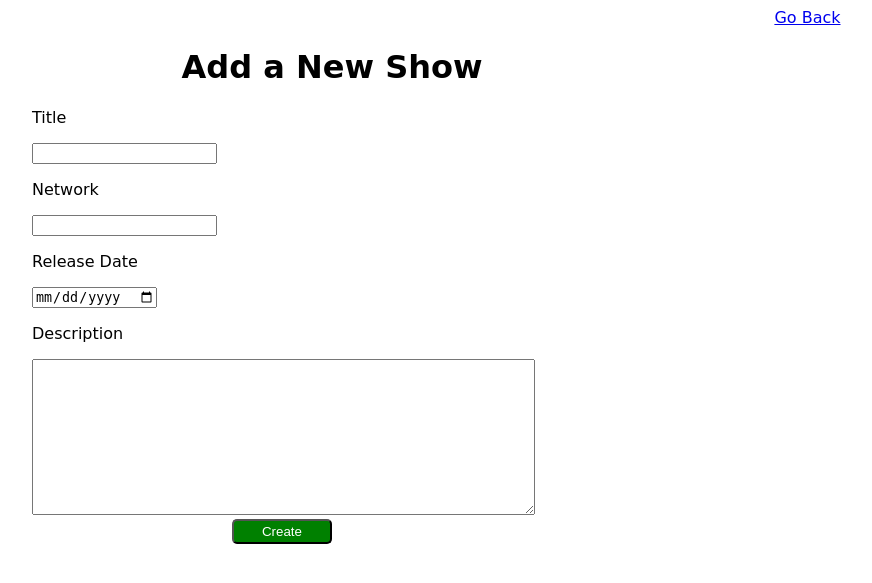
After one commit to dcrawford027/semi_RESTful_tv_shows, a Django app: page /shows/new in a window 1280 px wide. The commit adds this page. Shown: the top 583 px of the page, without its empty margins (308-1180 px from the left). Run offline with Django 3.2, Linux system fonts and the light colour scheme.

Commit message:
added all routes

```diff
--- a/main_app/static/css/style.css
+++ b/main_app/static/css/style.css
@@ -34,3 +34,41 @@ tr:nth-child(even) td {
 tr:nth-child(odd) td {
     background: #FEFEFE;
 }
+
+.link-right {
+    margin-left: 85%;
+}
+
+.form-container {
+    width: 600px;
+    margin: 10px auto;
+}
+
+.center-text {
+    text-align: center;
+}
+
+.btn-create {
+    background-color: green;
+    color: white;
+    border-radius: 5px;
+    width: 100px;
+    height: 25px;
+    margin-left: 200px;
+}
+
+button:hover {
+    cursor: pointer;
+}
+
+.header {
+    margin-bottom: 100px;
+}
+
+.edit-container {
+    margin-top: 150px;
+}
+
+.link-center {
+    margin-left: 625px;
+}
--- /dev/null
+++ b/main_app/templates/new_show.html
@@ -0,0 +1,34 @@
+<!DOCTYPE html>
+<html lang="en">
+<head>
+    <meta charset="UTF-8">
+    <meta name="viewport" content="width=device-width, initial-scale=1.0">
+    <title>Add a New Show</title>
+    {% load static %}
+    <link rel="stylesheet" href="{% static 'css/style.css' %}">
+</head>
+<body>
+    <a class="link-right" href="/shows">Go Back</a>
+    <h1 class="center-text">Add a New Show</h1>
+    <div class="form-container">
+        <form action="/add_show" method="POST">
+            {% csrf_token %}
+            <div class="row">
+                <p>Title</p>
+                <input type="text" name="title">
+            </div>
+            <div class="row">
+                <p>Network</p>
+                <input type="text" name="network">
+                <p>Release Date</p>
+                <input type="date" name="release_date">
+            </div>
+            <div class="row">
+                <p>Description</p>
+                <textarea name="desc" cols="60" rows="10"></textarea>
+            </div>
+            <button class="btn-create">Create</button>
+        </form>
+    </div>
+</body>
+</html>
--- a/main_app/urls.py
+++ b/main_app/urls.py
@@ -3,5 +3,9 @@ from . import views
 
 urlpatterns = [
     path('shows', views.shows),
-
+    path('shows/new', views.new),
+    path('add_show', views.addShow),
+    path('shows/<int:show_id>', views.showDetails),
+    path('shows/<int:show_id>/edit', views.editShow),
+    path('shows/<int:show_id>/delete', views.deleteShow),
 ]
--- a/main_app/views.py
+++ b/main_app/views.py
@@ -1,5 +1,48 @@
-from django.shortcuts import render
+from django.shortcuts import render, redirect
+from .models import Show
 
 # Create your views here.
 def shows(request):
-    return render(request, 'shows.html')
+    context = {
+        'shows': Show.objects.all()
+    }
+    return render(request, 'shows.html', context)
+
+def new(request):
+    return render(request, 'new_show.html')
+
+def addShow(request):
+    title = request.POST['title']
+    network = request.POST['network']
+    rel_date = request.POST['release_date']
+    desc = request.POST['desc']
+    Show.objects.create(title=title, network=network, release_date=rel_date, desc=desc)
+    newId = Show.objects.last()
+    return redirect('/shows/' + str(newId.id))
+
+def showDetails(request, show_id):
+    context = {
+        'show': Show.objects.get(id=show_id)
+    }
+    return render(request, 'show_details.html', context)
+
+def editShow(request, show_id):
+    if request.method == 'GET':
+        context = {
+            'show': Show.objects.get(id=show_id)
+        }
+        return render(request, 'edit_show.html', context)
+
+    if request.method == 'POST':
+        show = Show.objects.get(id=show_id)
+        show.title = request.POST['title']
+        show.network = request.POST['network']
+        show.release_date = request.POST['release_date']
+        show.desc = request.POST['desc']
+        show.save()
+        return redirect('/shows/' + str(show.id))
+
+def deleteShow(request, show_id):
+    show = Show.objects.get(id=show_id)
+    show.delete()
+    return redirect('/shows')
```
Also changed, not shown: main_app/templates/edit_show.html (added, +35 -0 lines), main_app/templates/show_details.html (added, +25 -0 lines), main_app/templates/shows.html (+10 -8 lines), db.sqlite3.
